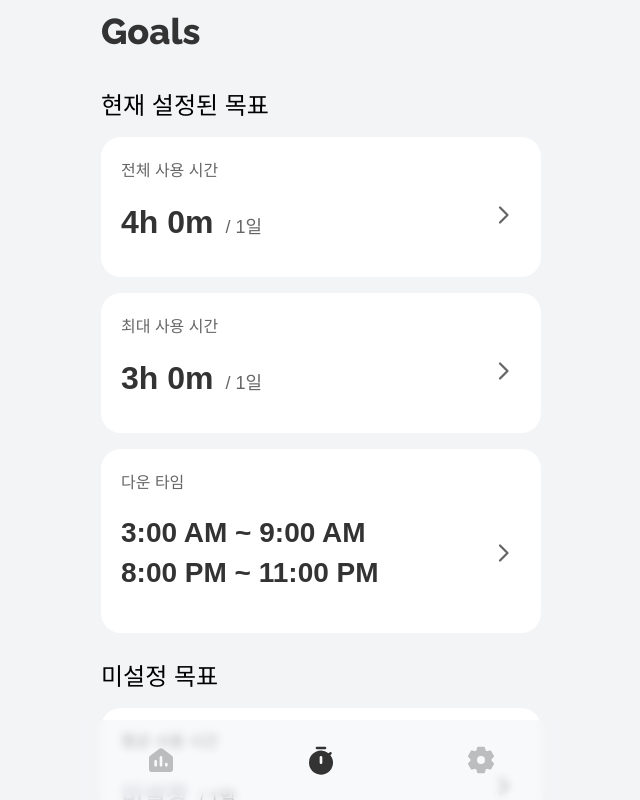
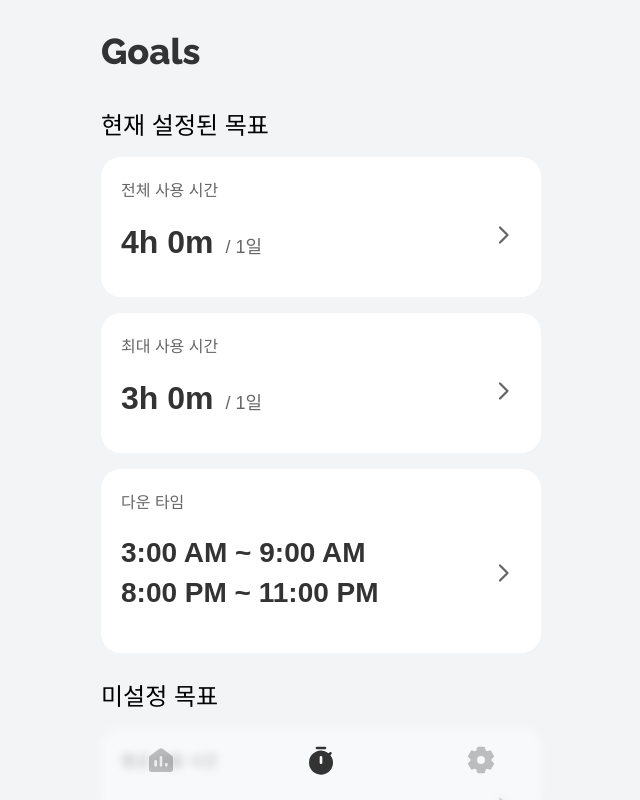
Before and after one commit to SnowSuno/MoLeaf, a React (Vite) app: page /goals in a window 1280 px wide. Shown: the whole page, without its empty margins (319-959 px from the left). Built offline with nearby package versions, Linux system fonts and the light colour scheme; a web font is replaced by a local one.

Commit message:
:adhesive_bandage: Fix home layout

```diff
--- a/src/components/layouts/Header.tsx
+++ b/src/components/layouts/Header.tsx
@@ -14,7 +14,7 @@ export const Header: React.FC<Props> = ({title}) => {
 };
 
 const Container = styled.header`
-  padding: 10px 0;
+  padding: 30px 0 10px;
 
   & > h1 {
     font-size: 36px;
--- a/src/components/layouts/Layout.tsx
+++ b/src/components/layouts/Layout.tsx
@@ -6,7 +6,6 @@ import styled from "@emotion/styled";
 export const Layout: React.FC = () => {
   return (
     <>
-      {/*<Header/>*/}
       <Main>
         <Outlet />
       </Main>
@@ -16,12 +15,21 @@ export const Layout: React.FC = () => {
 };
 
 const Main = styled.main`
-  max-height: 100%;
+  height: 100%;
   overflow-y: scroll;
   overflow-x: hidden;
   padding-inline: var(--margin-inline);
   padding-bottom: calc(120px + env(safe-area-inset-bottom, 0));
+
   & > div {
     height: max-content;
   }
+
+
+  -ms-overflow-style: none;
+  scrollbar-width: none;
+
+  &::-webkit-scrollbar {
+    display: none;
+  }
 `;
```
